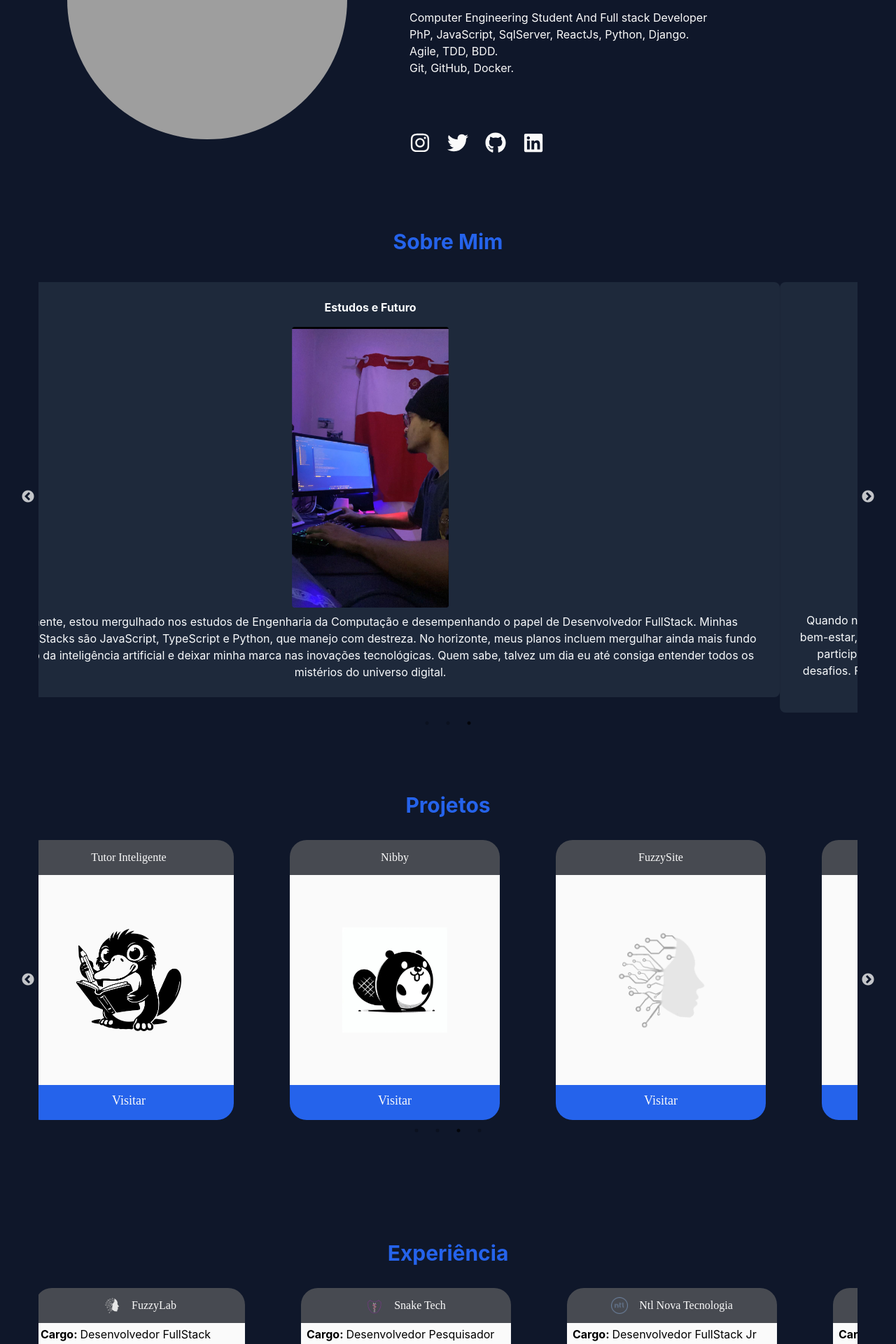
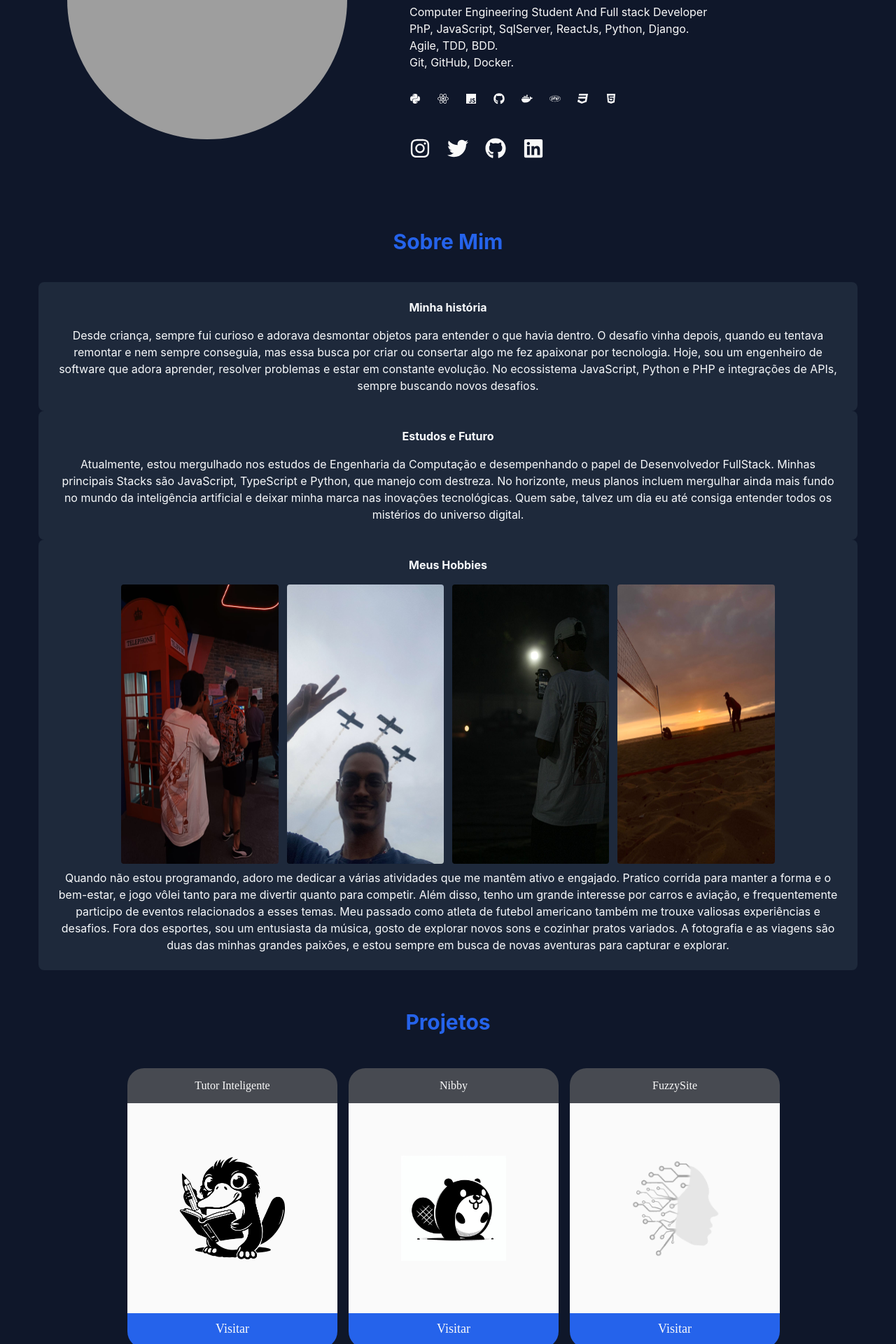
Before and after one commit to ImGlic/new_portifolio, a React (Vite) app: page / in a window 1280 px wide. Shown: the part 417-2337 px from the top of the page at 70% size. Built offline with nearby package versions, Linux system fonts and the light colour scheme; grey boxes are pictures that could not be loaded.

Commit message:
ajustes about me

```diff
--- a/src/components/about/about.tsx
+++ b/src/components/about/about.tsx
@@ -36,12 +36,11 @@ const About = () => {
         <h1 className="h1 text-primary text-3xl font-bold">Sobre Mim</h1>
       </div>
       <div className="container mx-auto my-10">
-        <Slider {...settings}>
           <div className="text-center p-6 bg-slate-800 rounded-lg">
             <h1 className="mb-4 text-slate-50 font-2xl font-bold">
               Minha história
             </h1>
-            <div className="flex justify-center mt-2 mb-2 gap-x-3">
+            {/* <div className="flex justify-center mt-2 mb-2 gap-x-3">
               <img
                 src={imageMinhaHistoria}
                 width="20%"
@@ -57,7 +56,7 @@ const About = () => {
                 alt={`icone`}
                 className="rounded"
               />
-            </div>
+            </div> */}
 
             <p className="text-slate-50">
               Desde criança, sempre fui curioso e adorava desmontar objetos para
@@ -74,7 +73,7 @@ const About = () => {
             <h1 className="mb-4 text-slate-50 font-2xl font-bold">
               Estudos e Futuro
             </h1>
-            <div className="flex justify-center mt-2 mb-2 gap-x-3">
+            {/* <div className="flex justify-center mt-2 mb-2 gap-x-3">
               <img
                 src={imageMinhaEstudando}
                 width="20%"
@@ -82,7 +81,7 @@ const About = () => {
                 alt={`icone`}
                 className="rounded"
               />
-            </div>
+            </div> */}
             <p className="text-slate-50">
               Atualmente, estou mergulhado nos estudos de Engenharia da
               Computação e desempenhando o papel de Desenvolvedor FullStack.
@@ -145,7 +144,6 @@ const About = () => {
               capturar e explorar.
             </p>
           </div>
-        </Slider>
       </div>
     </section>
   );
--- a/src/components/banner/banner.tsx
+++ b/src/components/banner/banner.tsx
@@ -1,7 +1,20 @@
 import Image from "../../assets/perfil.jpg";
 import { TypeAnimation } from "react-type-animation";
 import { motion } from "framer-motion";
-import { FaGithub, FaInstagram, FaLinkedin, FaTwitter } from "react-icons/fa";
+import {
+  FaGithub,
+  FaInstagram,
+  FaLinkedin,
+  FaTwitter,
+  FaPython,
+  FaReact,
+  FaJs,
+  FaDocker,
+  FaPhp,
+  FaLinux,
+  FaCss3,
+  FaHtml5,
+} from "react-icons/fa";
 import { fadeIn } from "../../variants";
 
 const Banner = () => {
@@ -69,7 +82,16 @@ const Banner = () => {
             <div
               className=" flex max-w-max gap-x-6 items-center mb-12
                  mx-auto lg:mx-0"
-            ></div>
+            >
+              <FaPython />
+              <FaReact />
+              <FaJs />
+              <FaGithub />
+              <FaDocker />
+              <FaPhp />
+              <FaCss3 />
+              <FaHtml5 />
+            </div>
 
             {/*Redes Sociais*/}
             <div className="flex text-[30px] gap-y-5 gap-x-6 max-w-max mx-auto lg:mx-0">
--- a/src/components/card/card.tsx
+++ b/src/components/card/card.tsx
@@ -10,7 +10,14 @@ type info = {
   link?: string;
 };
 
-const Card = ({ title, image, objetivo, responsabilidade, tecnologia, link }: info) => {
+const Card = ({
+  title,
+  image,
+  objetivo,
+  responsabilidade,
+  tecnologia,
+  link,
+}: info) => {
   const [isModalOpen, setIsModalOpen] = useState(false);
 
   const openModal = () => setIsModalOpen(true);
@@ -18,7 +25,7 @@ const Card = ({ title, image, objetivo, responsabilidade, tecnologia, link }: in
   const closeModal = () => setIsModalOpen(false);
 
   return (
-    <div className="rounded-lg cursor-pointer">
+    <div className="rounded-lg cursor-pointer  ml-4 mt-4">
       {/* Ao clicar no título, o modal é aberto */}
       <div
         onClick={openModal}
@@ -27,7 +34,10 @@ const Card = ({ title, image, objetivo, responsabilidade, tecnologia, link }: in
         <p className="text-white font-lancelot">{title}</p>
       </div>
 
-      <div className="flex flex-col justify-center items-center bg-white h-[300px] w-[300px] ">
+      <div
+        onClick={openModal}
+        className="flex flex-col justify-center items-center bg-white h-[300px] w-[300px] "
+      >
         <p className="flex justify-center items-center text-black text-5xl indent-[20px] ">
           <img
             src={`${image}`}
@@ -38,13 +48,15 @@ const Card = ({ title, image, objetivo, responsabilidade, tecnologia, link }: in
         </p>
       </div>
 
-      <div className="flex flex-col rounded-b-3xl bg-primary h-[50px] w-[300px] ">
+      <a
+        target="_blank"
+        href={link || ""}
+        className="flex flex-col rounded-b-3xl bg-primary h-[50px] w-[300px] "
+      >
         <p className="text-white flex justify-center p-2 items-center text-lg font-lancelot ">
-          <a target="_blank" href={link || ""}>
-            Visitar
-          </a>
+          Visitar
         </p>
-      </div>
+      </a>
 
       <Modal isOpen={isModalOpen} onClose={closeModal} title={title}>
         <div>
--- a/src/components/projects/projects.tsx
+++ b/src/components/projects/projects.tsx
@@ -56,8 +56,7 @@ const Services = () => {
     >
       <div><h1 className="h1 text-primary text-3xl font-bold">Projetos</h1></div>
 
-      <div className="container mx-auto mb-10 mt-8">
-        <Slider {...settings}>
+      <div className="container flex flex-wrap justify-center itens-center mx-auto mb-10 mt-8">
           <Card
             title="Tutor Inteligente"
             image={ImageTutor}
@@ -76,7 +75,7 @@ const Services = () => {
             objetivo="Nossa plataforma foi projetada com a simplicidade em mente, permitindo que você
               acompanhe seus gastos de forma fácil e rápida, incluindo gráficos e  detalhes."
             responsabilidade="Realizei uma breve atuação como Dev Front End e realizo pontuais participação."
-            tecnologia="Nesse projeto foi usados as seguintes tecnologias: Python, Django, BootStrap entre outras. lorem ipsum lorem ipsumlorem ipsumlorem ipsumlorem ipsumlorem ipsumlorem ipsumlorem ipsumlorem ipsumlorem ipsumlorem ipsumlorem ipsumlorem ipsumlorem ipsumlorem ipsumlorem ipsumlorem ipsumlorem ipsumlorem ipsumlorem ipsum"
+            tecnologia="Nesse projeto foi usados as seguintes tecnologias: Python, Django, BootStrap entre outras."
             link="https://nibby.fuzzylab.tech"
           />
 
@@ -99,7 +98,6 @@ const Services = () => {
             tecnologia="Nesse projeto foi usados as seguintes tecnologias: Python, Django, Tailwind, React e Typescript."
             link="https://energyconsult.imglic.tech/"
           />
-        </Slider>
       </div>
     </section>
   );
```
Also changed, not shown: src/components/modal/modal.tsx (+4 -4 lines).
